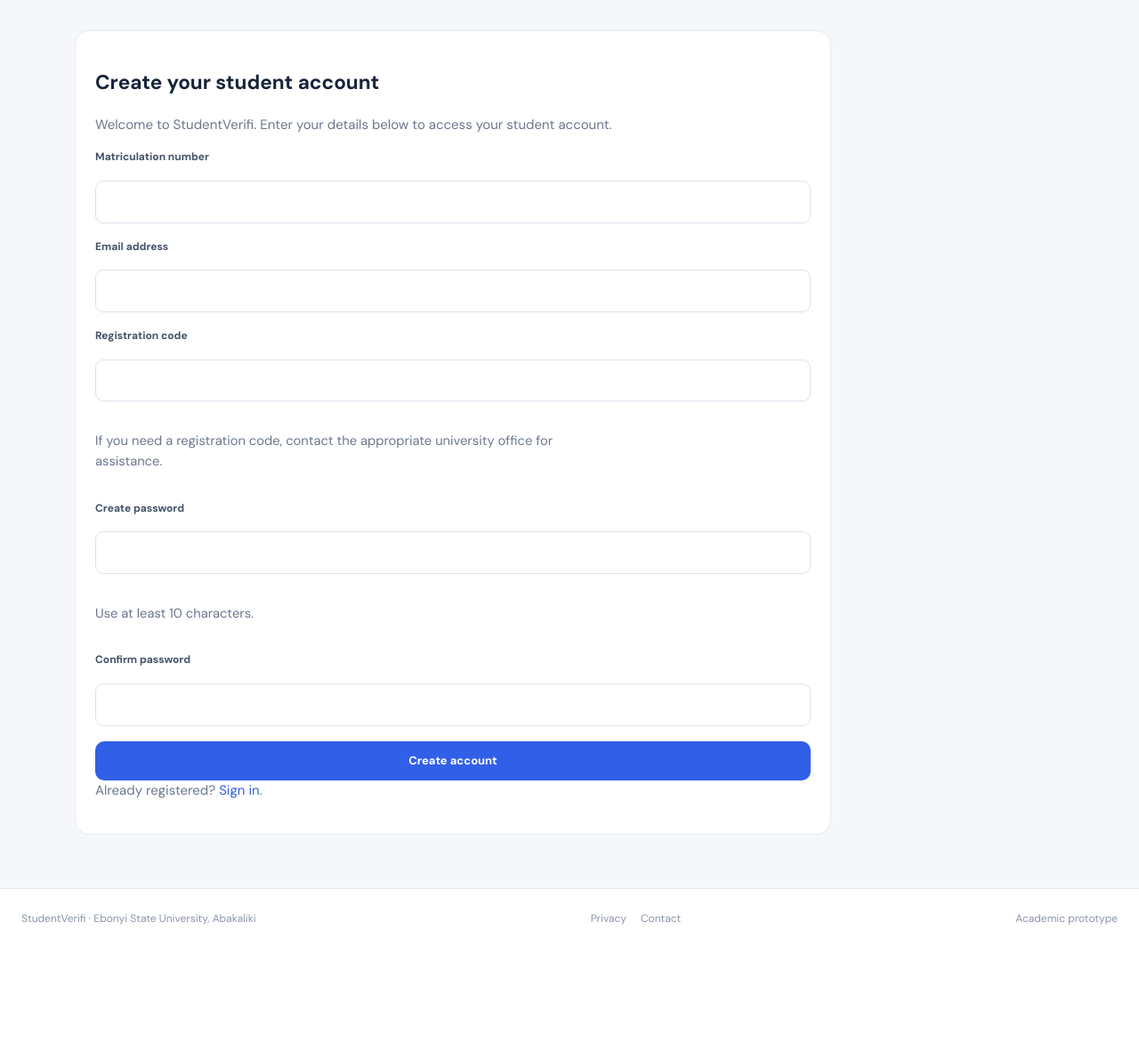
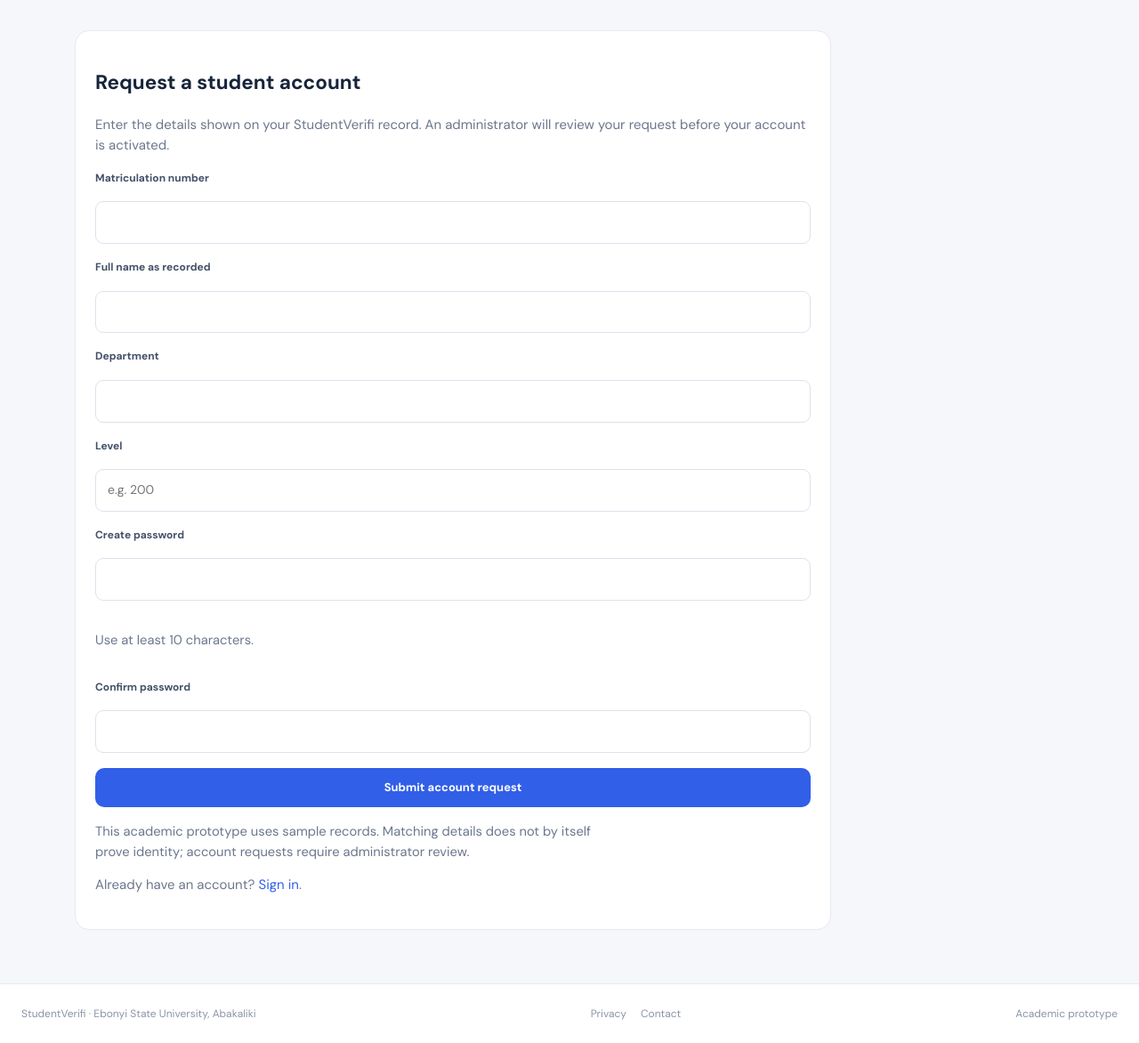
Before and after one commit to Davidnna/studentverifi, a Flask app: page /register in a window 1280 px wide. Shown: the part 89-1261 px from the top of the page at 89% size. Before the commit the page ends 1128 px from the top, so only its background shows below. Run offline with Flask 3, Linux system fonts and the light colour scheme; parts of the project's set-up code (start-up, migrations or seed data) failed here and were passed over; some libraries are stand-ins or nearby versions.

Commit message:
Improve student registration with administrator-approved account requests

```diff
--- a/app.py
+++ b/app.py
@@ -148,7 +148,19 @@ def init_db():
             CONSTRAINT fk_logs_student FOREIGN KEY(student_id) REFERENCES students(id) ON DELETE SET NULL,
             CONSTRAINT fk_logs_user FOREIGN KEY(verified_by) REFERENCES users(id) ON DELETE SET NULL
         ) ENGINE=InnoDB DEFAULT CHARSET=utf8mb4"""
-    ]
+,
+        """CREATE TABLE IF NOT EXISTS student_account_requests (
+            id INTEGER PRIMARY KEY AUTO_INCREMENT,
+            student_id INTEGER NOT NULL,
+            password_hash VARCHAR(255) NOT NULL,
+            status VARCHAR(20) NOT NULL DEFAULT 'Pending',
+            requested_at VARCHAR(40) NOT NULL,
+            reviewed_at VARCHAR(40) NULL,
+            reviewed_by INTEGER NULL,
+            INDEX idx_account_requests_status (status),
+            CONSTRAINT fk_requests_student FOREIGN KEY(student_id) REFERENCES students(id) ON DELETE CASCADE,
+            CONSTRAINT fk_requests_reviewer FOREIGN KEY(reviewed_by) REFERENCES users(id) ON DELETE SET NULL
+        ) ENGINE=InnoDB DEFAULT CHARSET=utf8mb4"""    ]
     with engine.begin() as connection:
         for statement in statements:
             connection.execute(text(statement))
@@ -260,23 +272,89 @@ def login():
 
 @app.route("/register", methods=["GET", "POST"])
 def student_register():
+    """Submit a student account request for administrator review.
+
+    Matching a record is not proof of identity. This approval workflow is for
+    the academic prototype; a real university deployment needs an approved
+    identity-checking procedure.
+    """
+    if session.get("user_id"):
+        return redirect(url_for("dashboard") if session.get("role") == "admin" else url_for("student_account"))
     if request.method == "POST":
-        matric=request.form.get("matric_no", "").strip().upper(); email=request.form.get("email", "").strip().lower()
-        code=request.form.get("claim_code", "").strip(); password=request.form.get("password", ""); confirm=request.form.get("confirm_password", "")
-        if not all([matric,email,code,password,confirm]):
-            flash("Complete every field.", "danger"); return render_template("student_register.html")
-        if len(password)<10 or password!=confirm:
-            flash("Please use a password with at least 10 characters and make sure both password fields match.", "danger"); return render_template("student_register.html")
+        matric = request.form.get("matric_no", "").strip().upper()
+        full_name = request.form.get("full_name", "").strip()
+        department = request.form.get("department", "").strip()
+        level = request.form.get("level", "").strip()
+        password = request.form.get("password", "")
+        confirm = request.form.get("confirm_password", "")
+        if not all([matric, full_name, department, level, password, confirm]):
+            flash("Please complete all fields.", "danger")
+            return render_template("student_register.html")
+        if len(password) < 10:
+            flash("Please choose a password with at least 10 characters.", "danger")
+            return render_template("student_register.html")
+        if password != confirm:
+            flash("The passwords don't match. Please try again.", "danger")
+            return render_template("student_register.html")
         with get_db() as db:
-            student=db.execute("SELECT * FROM students WHERE matric_no = ?",(matric,)).fetchone()
-            if not student or not student["claim_code_hash"] or student["claimed_at"] or not student["email"] or student["email"].strip().lower()!=email or not check_password_hash(student["claim_code_hash"],code):
-                flash("We couldn’t match those details. Please check your information or contact the appropriate university office for assistance.", "danger"); return render_template("student_register.html")
-            if db.execute("SELECT id FROM users WHERE username = ?",(matric,)).fetchone():
-                flash("An account already exists for this record. Please sign in.","warning"); return redirect(url_for("login"))
-            db.execute("INSERT INTO users (username,password_hash,role,student_id,created_at) VALUES (?,?,'student',?,?)",(matric,generate_password_hash(password),student["id"],now()))
-            db.execute("UPDATE students SET claimed_at = ?, claim_code_hash = NULL WHERE id = ?",(now(),student["id"]))
-        flash("Your student account has been created. You can now sign in.", "success"); return redirect(url_for("login"))
+            student = db.execute("SELECT * FROM students WHERE matric_no = ?", (matric,)).fetchone()
+            if not student or student["full_name"].strip().casefold() != full_name.casefold() or student["department"].strip().casefold() != department.casefold() or student["level"].strip().casefold() != level.casefold():
+                flash("We couldn't match those details to a student record. Check your entries or ask the project administrator for help.", "danger")
+                return render_template("student_register.html")
+            if db.execute("SELECT id FROM users WHERE username = ?", (matric,)).fetchone():
+                flash("An account already exists for this record. Please sign in.", "warning")
+                return redirect(url_for("login"))
+            pending = db.execute("SELECT id FROM student_account_requests WHERE student_id = ? AND status = 'Pending'", (student["id"],)).fetchone()
+            if pending:
+                flash("An account request for this record is already awaiting review.", "warning")
+                return redirect(url_for("login"))
+            db.execute("INSERT INTO student_account_requests (student_id, password_hash, status, requested_at) VALUES (?, ?, 'Pending', ?)", (student["id"], generate_password_hash(password), now()))
+        flash("Your request has been submitted for review. You can sign in after an administrator approves it.", "success")
+        return redirect(url_for("login"))
     return render_template("student_register.html")
+
+
+@app.route("/registration-requests")
+@admin_required
+def registration_requests():
+    with get_db() as db:
+        requests = db.execute("""SELECT r.id, r.status, r.requested_at, s.matric_no, s.full_name,
+            s.department, s.level FROM student_account_requests r
+            JOIN students s ON s.id = r.student_id
+            WHERE r.status = 'Pending' ORDER BY r.id ASC""").fetchall()
+    return render_template("registration_requests.html", requests=requests)
+
+
+@app.route("/registration-requests/<int:request_id>/<decision>", methods=["POST"])
+@admin_required
+def review_registration_request(request_id, decision):
+    if decision not in ("approve", "reject"):
+        abort(404)
+    with get_db() as db:
+        req = db.execute("SELECT * FROM student_account_requests WHERE id = ?", (request_id,)).fetchone()
+        if not req:
+            abort(404)
+        if req["status"] != "Pending":
+            flash("This request has already been reviewed.", "warning")
+            return redirect(url_for("registration_requests"))
+        student = db.execute("SELECT * FROM students WHERE id = ?", (req["student_id"],)).fetchone()
+        if not student:
+            db.execute("UPDATE student_account_requests SET status = 'Rejected', reviewed_at = ?, reviewed_by = ? WHERE id = ?", (now(), session["user_id"], request_id))
+            flash("The student record no longer exists; the request was rejected.", "warning")
+            return redirect(url_for("registration_requests"))
+        if decision == "approve":
+            existing = db.execute("SELECT id FROM users WHERE username = ?", (student["matric_no"],)).fetchone()
+            if existing:
+                db.execute("UPDATE student_account_requests SET status = 'Rejected', reviewed_at = ?, reviewed_by = ? WHERE id = ?", (now(), session["user_id"], request_id))
+                flash("An account already exists for this student; the request was not approved.", "warning")
+                return redirect(url_for("registration_requests"))
+            db.execute("INSERT INTO users (username, password_hash, role, student_id, created_at) VALUES (?, ?, 'student', ?, ?)", (student["matric_no"], req["password_hash"], student["id"], now()))
+            status = "Approved"
+        else:
+            status = "Rejected"
+        db.execute("UPDATE student_account_requests SET status = ?, reviewed_at = ?, reviewed_by = ? WHERE id = ?", (status, now(), session["user_id"], request_id))
+    flash("Account request approved. The student can now sign in." if decision == "approve" else "Account request rejected.", "success" if decision == "approve" else "warning")
+    return redirect(url_for("registration_requests"))
 
 @app.route("/student/account")
 def student_account():
--- a/templates/base.html
+++ b/templates/base.html
@@ -21,6 +21,7 @@
     {% if session.get('user_id') and session.get('role') == 'admin' %}
       <a href="{{ url_for('dashboard') }}">Dashboard</a>
       <a href="{{ url_for('students') }}">Students</a>
+      <a href="{{ url_for('registration_requests') }}">Registration requests</a>
       <a href="{{ url_for('logs') }}">Verification logs</a>
       <form class="inline" method="post" action="{{ url_for('logout') }}"><input type="hidden" name="csrf_token" value="{{ csrf_token() }}"><button class="nav-button" type="submit">Log out</button></form>
     {% elif session.get('user_id') and session.get('role') == 'student' %}
--- a/templates/student_register.html
+++ b/templates/student_register.html
@@ -2,24 +2,26 @@
 {% block title %}Create your student account · StudentVerifi{% endblock %}
 {% block content %}
 <section class="panel form-panel narrow-panel" aria-labelledby="register-title">
-  <h1 id="register-title">Create your student account</h1>
-  <p class="muted">Welcome to StudentVerifi. Enter your details below to access your student account.</p>
+  <h1 id="register-title">Request a student account</h1>
+  <p class="muted">Enter the details shown on your StudentVerifi record. An administrator will review your request before your account is activated.</p>
   <form method="post" class="form-stack">
     <input type="hidden" name="csrf_token" value="{{ csrf_token() }}">
     <label for="matric_no">Matriculation number</label>
     <input id="matric_no" name="matric_no" required autocomplete="username" autocapitalize="characters">
-    <label for="email">Email address</label>
-    <input id="email" name="email" type="email" required autocomplete="email">
-    <label for="claim_code">Registration code</label>
-    <input id="claim_code" name="claim_code" required autocomplete="one-time-code" aria-describedby="registration-code-help">
-    <p class="fine-print" id="registration-code-help">If you need a registration code, contact the appropriate university office for assistance.</p>
+    <label for="full_name">Full name as recorded</label>
+    <input id="full_name" name="full_name" required autocomplete="name">
+    <label for="department">Department</label>
+    <input id="department" name="department" required autocomplete="organization-title">
+    <label for="level">Level</label>
+    <input id="level" name="level" required placeholder="e.g. 200" inputmode="numeric">
     <label for="password">Create password</label>
     <input id="password" name="password" type="password" minlength="10" required autocomplete="new-password" aria-describedby="password-help">
     <p class="fine-print" id="password-help">Use at least 10 characters.</p>
     <label for="confirm_password">Confirm password</label>
     <input id="confirm_password" name="confirm_password" type="password" minlength="10" required autocomplete="new-password">
-    <button class="btn primary full" type="submit">Create account</button>
+    <button class="btn primary full" type="submit">Submit account request</button>
   </form>
-  <p class="muted">Already registered? <a href="{{ url_for('login') }}">Sign in</a>.</p>
+  <p class="fine-print">This academic prototype uses sample records. Matching details does not by itself prove identity; account requests require administrator review.</p>
+  <p class="muted">Already have an account? <a href="{{ url_for('login') }}">Sign in</a>.</p>
 </section>
 {% endblock %}
```
Also changed, not shown: templates/registration_requests.html (added, +10 -0 lines), README.md.
